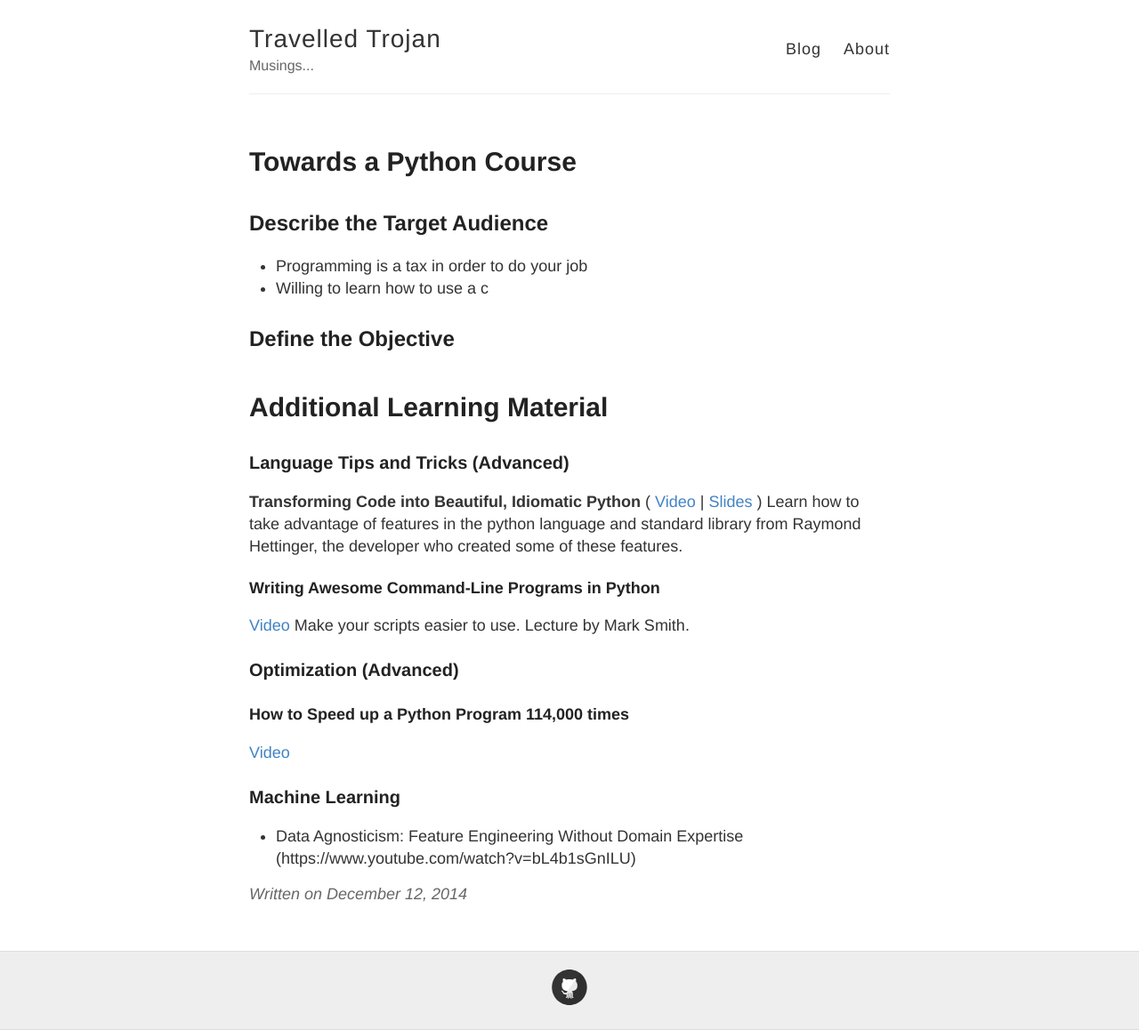
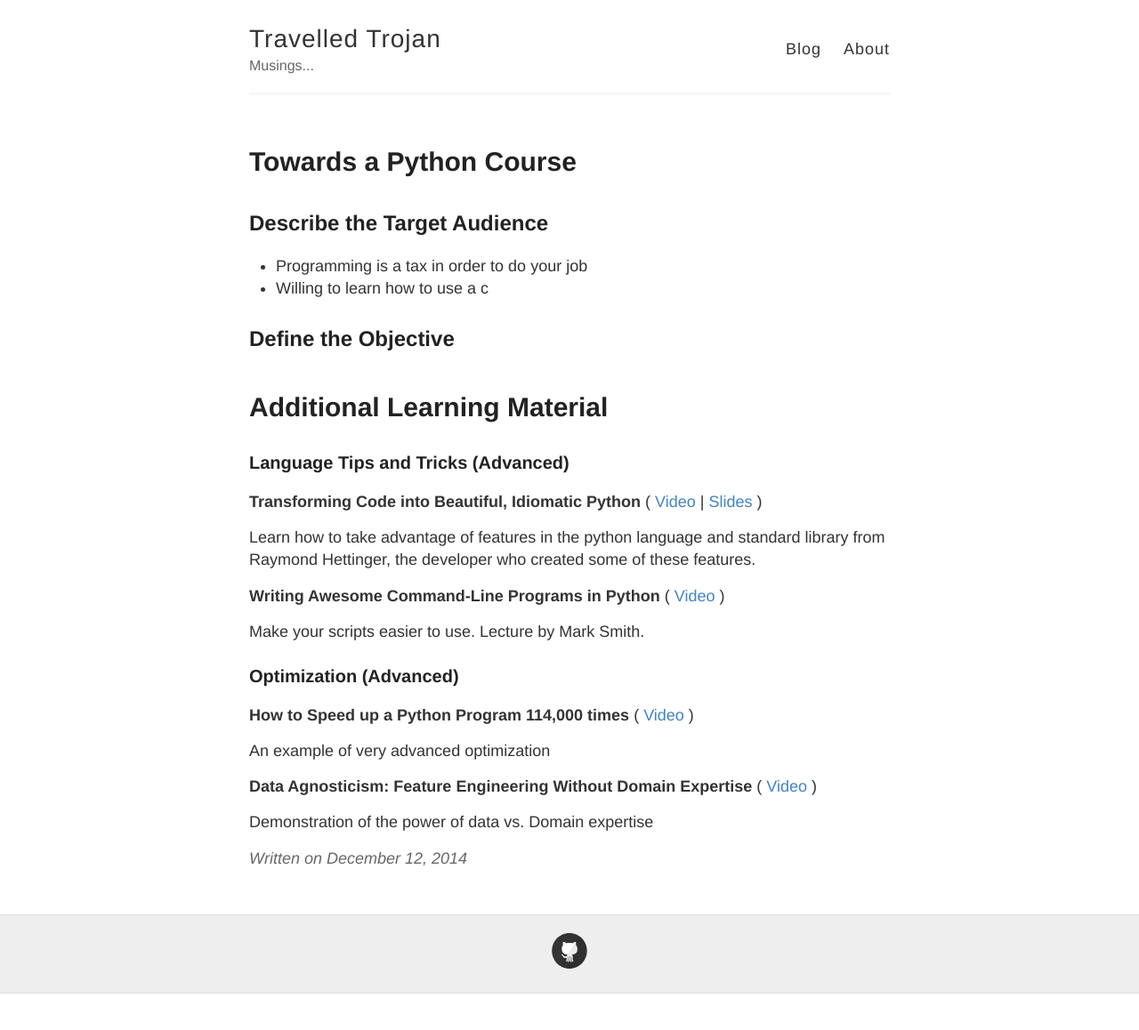
Before and after one commit to TravelledTrojan/TravelledTrojan.github.io, a Jekyll site: the page built from _posts/2014-12-12-Python-Course.md, in a window 1280 px wide. Shown: the whole page at 89% size. Built offline with Jekyll 4.4.1, drawn with Linux system fonts in a browser that asks for light colours; after the commit the page ends 1117 px from its top, so only the background shows below that.

```diff
--- a/_posts/2014-12-12-Python-Course.md
+++ b/_posts/2014-12-12-Python-Course.md
@@ -29,18 +29,33 @@ Additional Learning Material
 |
 [Slides](https://speakerdeck.com/pyconslides/transforming-code-into-beautiful-idiomatic-python-by-raymond-hettinger-1)
 )
+
 Learn how to take advantage of features in the python language and standard library from Raymond Hettinger, the developer who created some of these features.
-
-##### Writing Awesome Command-Line Programs in Python
-[Video](https://www.youtube.com/watch?v=CJ7-SroGtZ8)
-Make your scripts easier to use. Lecture by Mark Smith.
-
-### Optimization (Advanced)
-#####How to Speed up a Python Program 114,000 times
-[Video](https://www.youtube.com/watch?v=e08kOj2kISU)
 
 
 
-### Machine Learning
+**Writing Awesome Command-Line Programs in Python**
+(
+[Video](https://www.youtube.com/watch?v=CJ7-SroGtZ8)
+)
 
- * Data Agnosticism: Feature Engineering Without Domain Expertise (https://www.youtube.com/watch?v=bL4b1sGnILU)
+Make your scripts easier to use. Lecture by Mark Smith.
+
+
+
+### Optimization (Advanced)
+**How to Speed up a Python Program 114,000 times**
+(
+[Video](https://www.youtube.com/watch?v=e08kOj2kISU)
+)
+
+An example of very advanced optimization
+
+
+
+**Data Agnosticism: Feature Engineering Without Domain Expertise**
+(
+[Video](https://www.youtube.com/watch?v=bL4b1sGnILU)
+)
+
+Demonstration of the power of data vs. Domain expertise
```
